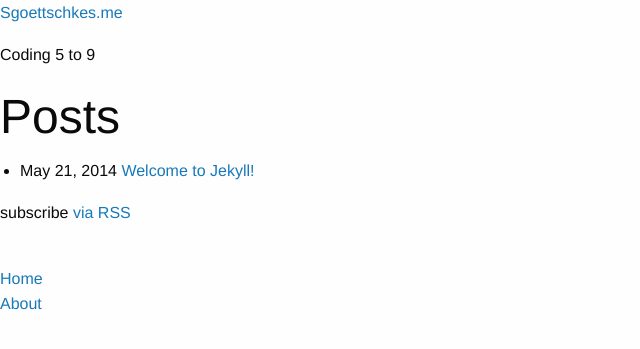
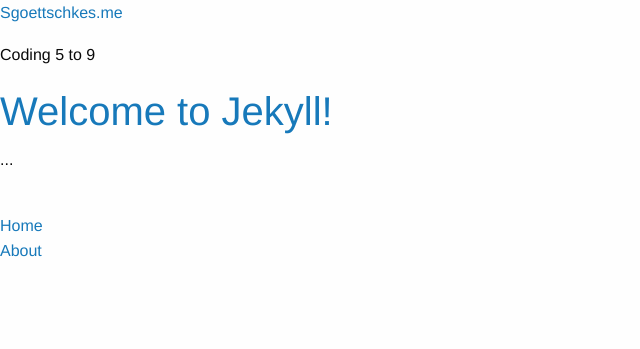
Before and after one commit to Sgoettschkes/sgoettschkes.github.io, a Jekyll site: the page built from index.html, in a window 1280 px wide. Shown: the top 349 px of the page, without its empty margins (0-640 px from the left). Built offline with Jekyll 4.4.1, drawn with Linux system fonts in a browser that asks for light colours; nearby versions of some CDN libraries; library files that are not in the unit come from our copies.

Commit message:
Replacing index with the one from old blog

```diff
--- a/index.html
+++ b/index.html
@@ -1,20 +1,9 @@
 ---
 layout: default
 ---
-
-<div class="home">
-
-  <h1>Posts</h1>
-
-  <ul class="posts">
-    {% for post in site.posts %}
-      <li>
-        <span class="post-date">{{ post.date | date: "%b %-d, %Y" }}</span>
-        <a class="post-link" href="{{ post.url | prepend: site.baseurl }}">{{ post.title }}</a>
-      </li>
-    {% endfor %}
-  </ul>
-
-  <p class="rss-subscribe">subscribe <a href="{{ "/feed.xml" | prepend: site.baseurl }}">via RSS</a></p>
-
-</div>
+{% for post in site.posts %}
+    <article>
+        <h2><a href="{{ post.url }}">{{ post.title }}</a></h2>
+        <p>...</p>
+    </article>
+{% endfor %}
```
